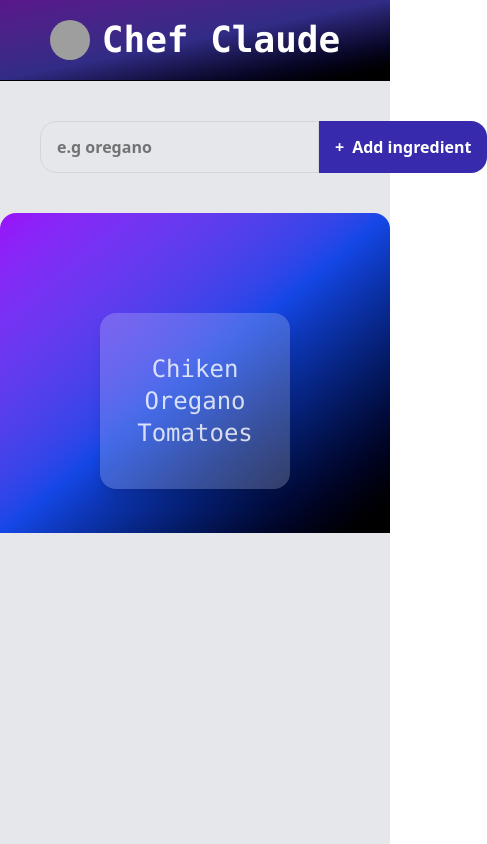
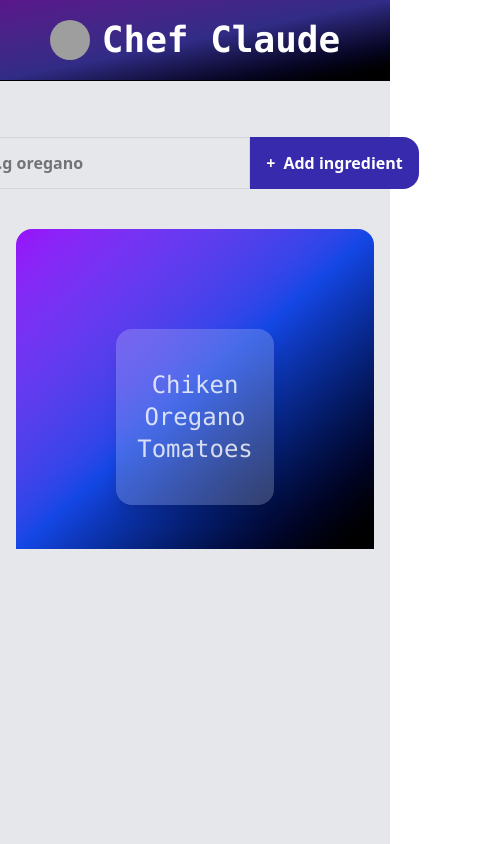
Before and after one commit to ameer1188/Chef-Claude, a React (Vite) app: page / in a window 390 px wide. Shown: the whole page, 487 px wide, since content can reach past the window. Built offline with nearby package versions, Linux system fonts and the light colour scheme; grey boxes are pictures that could not be loaded.

Commit message:
css code updated

```diff
--- a/src/components/Main.jsx
+++ b/src/components/Main.jsx
@@ -16,18 +16,18 @@ const Main = () => {
     }
 
     return(
-        <main className="items-center justify-center sm:p-4">
-           <form  onSubmit={handleSubmit} className="flex focus:within:scale-105 items-center py-10 px-10" action="">
+        <main className="items-center justify-center p-4">
+           <form  onSubmit={handleSubmit} className="flex focus:within:scale-105 items-center justify-center py-10 px-10 w-auto sm:" action="">
             <input
                 type="text"
                 placeholder="e.g oregano"
                 aria-label="add incredient"
                 name="ingredient"
-                className="w-auto sm:w-50 h-13 px-4 py-2  border border-gray-300 font-semibold
+                className="w-auto sm:w-1/3 md:w-1/3 lg:w-1/2 h-13 px-4 py-2  border border-gray-300 font-semibold
                 focus:outline-none focus:ring-blue-500 rounded-tl-2xl rounded-bl-2xl "
             />
             <button
-            className="  w-auto sm:w-40 md:w-52 lg:w-52 h-13 px-4 py-2 bg-indigo-800
+            className="  w-auto sm:w-40 md:w-50 lg:w-60 h-13 px-4 py-2 bg-indigo-800
             text-white font-semibold whitespace-nowrap
             rounded-tr-2xl rounded-br-2xl hover:bg-indigo-900 transition hover:scale-105 before:content-['+'] before:mr-2 "
             >Add ingredient</button>
```
